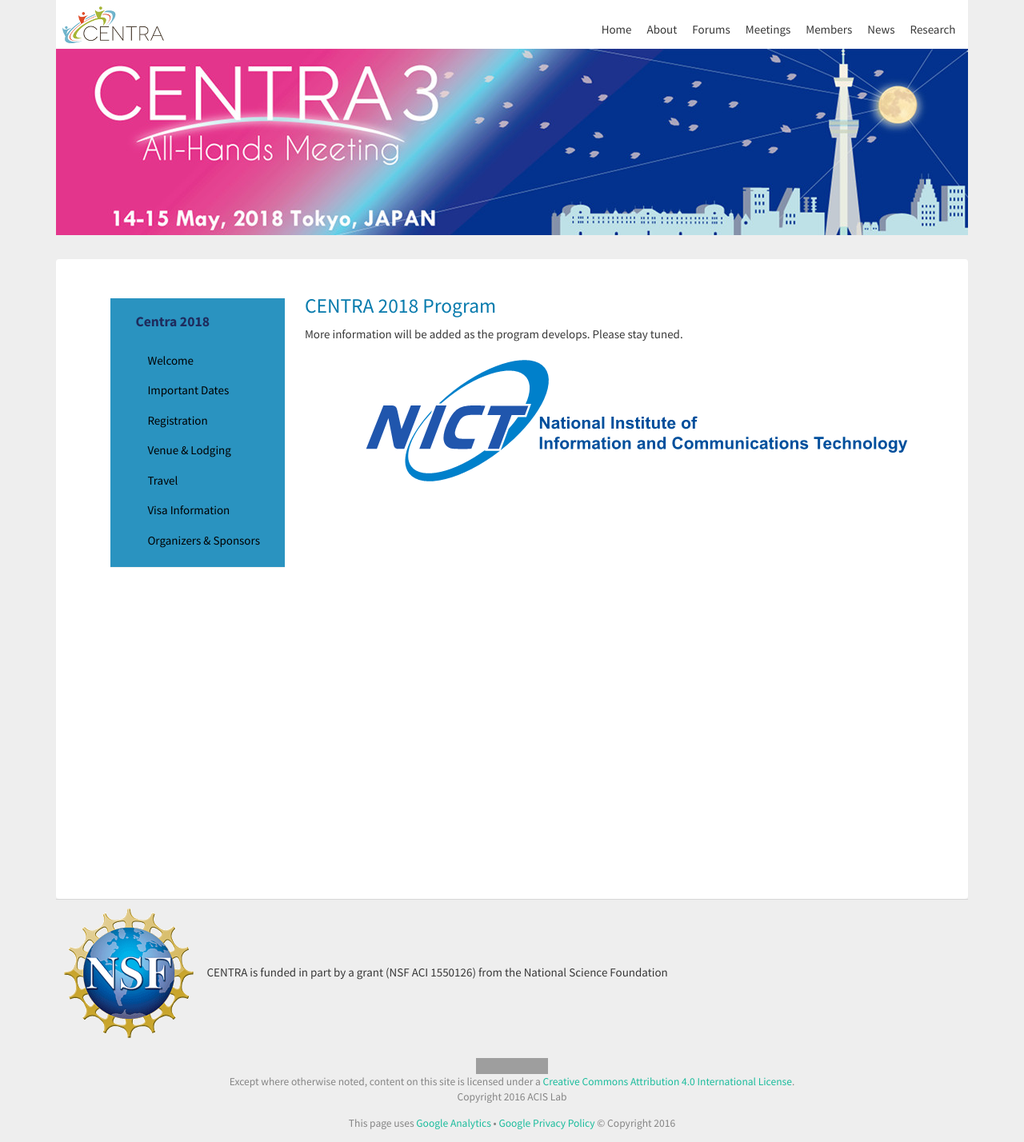
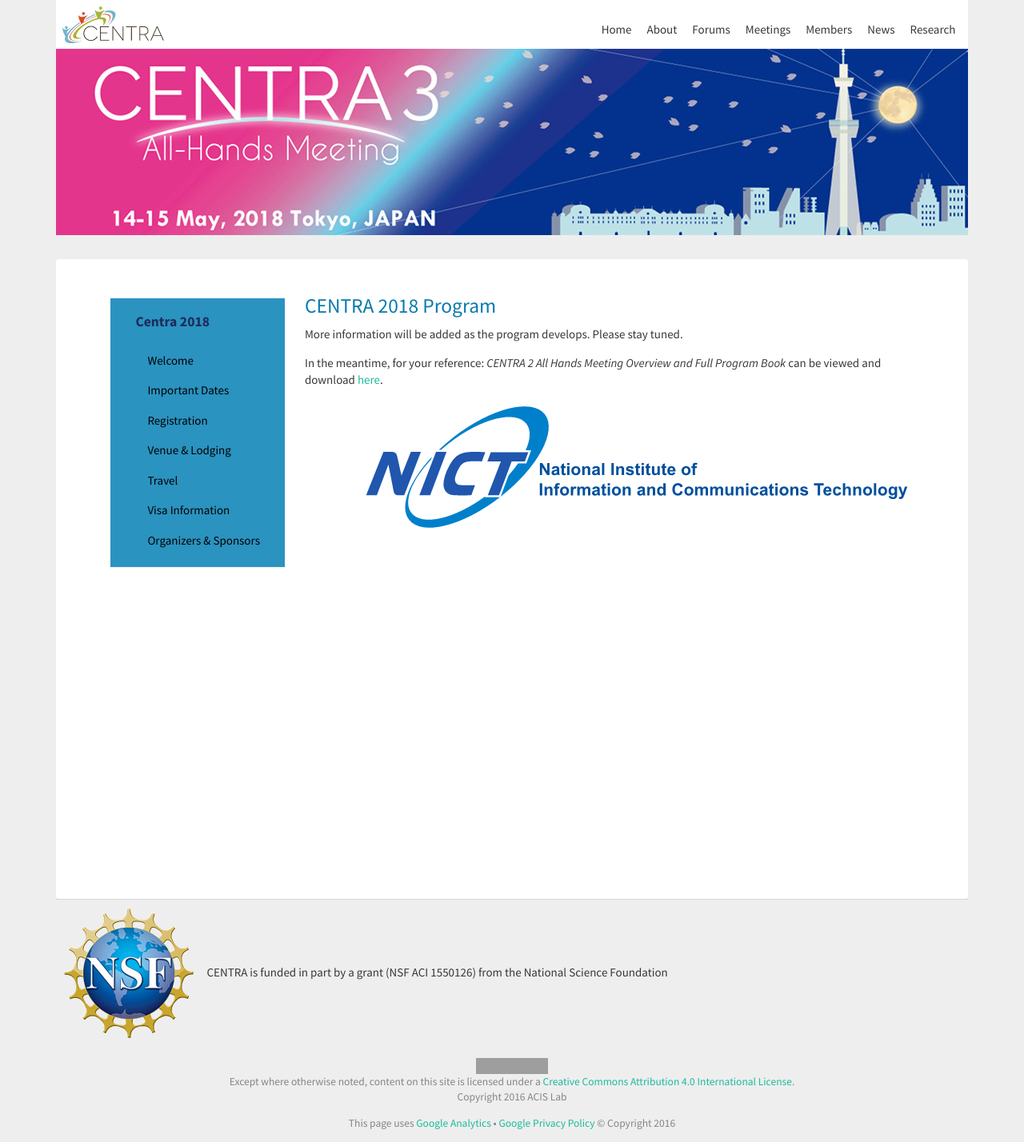
Before and after one commit to hmchou56/centra8, a Jekyll site: the page built from centra3/program.md, in a window 1280 px wide. Shown: the whole page at 80% size. Built offline with Jekyll 4.4.1, drawn with Linux system fonts in a browser that asks for light colours; nearby versions of some CDN libraries; grey boxes are pictures that could not be loaded.

Commit message:
added CENTRA 2 ref

```diff
--- a/centra3/program.md
+++ b/centra3/program.md
@@ -10,3 +10,5 @@
 ## CENTRA 2018 Program
 
 More information will be added as the program develops. Please stay tuned.
+
+In the meantime, for your reference: *CENTRA 2 All Hands Meeting Overview and Full Program Book* can be viewed and download [here](http://www.globalcentra.org/centra2/program.html).
```
